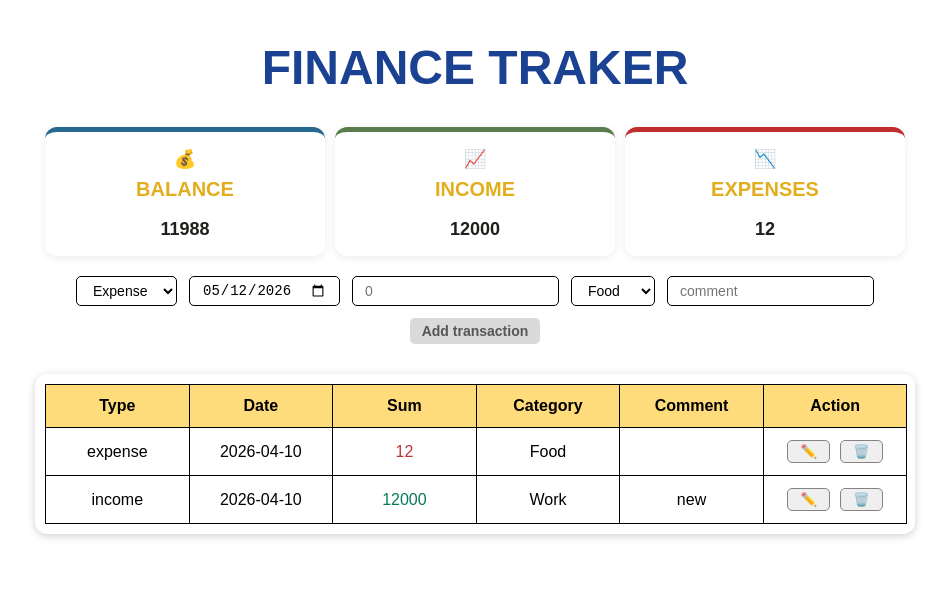
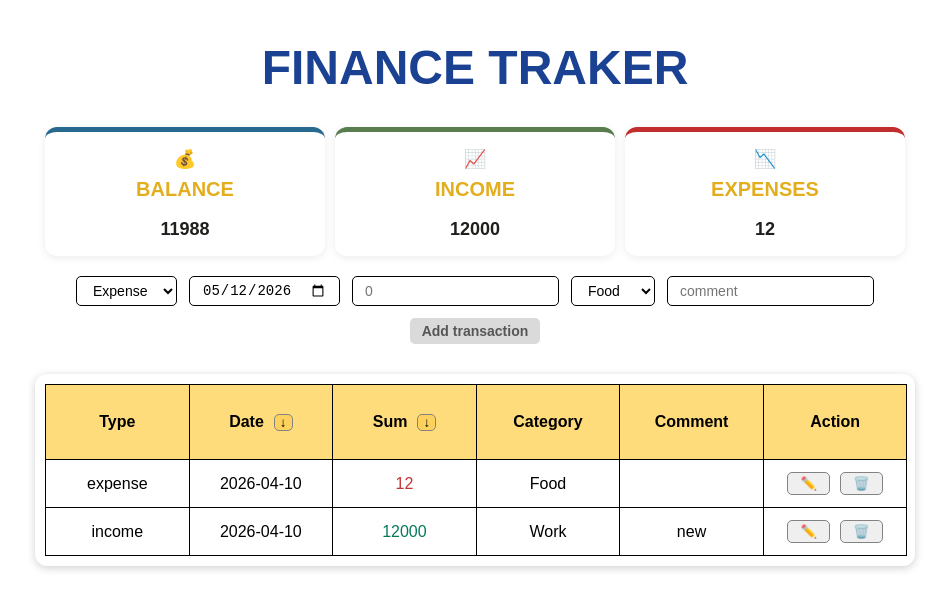
Before and after one commit to creusova/finance-tracker, a Vue app: page / in a window 1280 px wide. Shown: the top 610 px of the page, without its empty margins (165-1114 px from the left). Built offline with nearby package versions, Linux system fonts and the light colour scheme.

Commit message:
feat: add sorting

```diff
--- a/src/components/transactionForm.vue
+++ b/src/components/transactionForm.vue
@@ -48,6 +48,7 @@
     emit('add-transaction',newTransaction)
     transaction.sum = ''
     transaction.comment =''
+    transaction.date =(new Date().toISOString().split('T')[0])
   }
 
 </script>
--- a/src/components/transactionTable.vue
+++ b/src/components/transactionTable.vue
@@ -1,7 +1,8 @@
 <script setup>
+import { computed, ref } from 'vue'
 import TransactionRow from './transactionRow.vue'
 
-defineProps({
+const props = defineProps({
   transactions: {
     type: Array,
     default: () => [],
@@ -13,6 +14,62 @@ const emit=defineEmits(['delete-transaction'])
 function deleteTransaction(id){
   emit('delete-transaction',id)
 }
+
+const sortedTransaction = computed(()=>{
+  const sorted = [...props.transactions]
+  if(sortSumMethod.value ==='asc'){
+    sorted.sort((a, b) => a.sum - b.sum)
+  }
+  else if(sortSumMethod.value ==='desc'){
+    sorted.sort((a, b) => b.sum - a.sum)
+  }
+  else if(sortDateMethod.value ==='asc'){
+    sorted.sort((a, b) => new Date(a.date) - new Date(b.date))
+  }
+  else if(sortDateMethod.value ==='desc'){
+    sorted.sort((a, b) => new Date(b.date) - new Date(a.date))
+  }
+  return sorted
+})
+
+let sortSumMethod = ref('none')
+let sortDateMethod = ref('none')
+
+function sortTransaction(type){
+  if (type==='date'){
+    if (sortDateMethod.value === 'none' || sortDateMethod.value === 'desc') {
+      sortDateMethod.value = 'asc'
+      sortSumMethod.value = 'none'
+      sortIconDate.value = '↓'
+    } else {
+      sortDateMethod.value = 'desc'
+      sortSumMethod.value = 'none'
+      sortIconDate.value = '↑'
+    }
+  }
+  else if(type==='sum'){
+    if (sortSumMethod.value === 'none' || sortSumMethod.value === 'desc') {
+      sortSumMethod.value = 'asc'
+      sortDateMethod.value = 'none'
+      sortIconSum.value = '↓'
+    } else {
+      sortSumMethod.value = 'desc'
+      sortDateMethod.value = 'none'
+      sortIconSum.value = '↑'
+    }
+  }
+}
+
+const sortIconSum = computed(()=>{
+  if(sortSumMethod.value === 'none' || sortSumMethod.value === 'desc')
+    return '↓'
+  else return '↑'
+})
+const sortIconDate = computed(()=>{
+  if(sortDateMethod.value === 'none' || sortDateMethod.value === 'desc')
+    return '↓'
+  else return '↑'
+})
 </script>
 
 <template>
@@ -21,21 +78,30 @@ function deleteTransaction(id){
     <thead>
       <tr>
         <th class="table-header">Type</th>
-        <th class="table-header">Date</th>
-        <th class="table-header">Sum</th>
+        <th class="table-header">
+          <div class="sorting-cell">
+            <p>Date</p>
+            <button class="btn-sorting" @click="sortTransaction('date')"> {{ sortIconDate }}</button>
+          </div>
+        </th>
+        <th class="table-header">
+          <div class="sorting-cell">
+            <p>Sum</p>
+            <button class="btn-sorting" @click="sortTransaction('sum')"> {{ sortIconSum }}</button>
+          </div>
+        </th>
         <th class="table-header">Category</th>
         <th class="table-header">Comment</th>
         <th class="table-header">Action</th>
       </tr>
     </thead>
     <tbody class="table-body">
-        <TransactionRow v-for="transaction in transactions"
+        <TransactionRow v-for="transaction in sortedTransaction"
           :key="transaction.id"
           :transaction="transaction"
           @delete-transaction="deleteTransaction"/>
     </tbody>
     </table>
-
   </div>
 </template>
 
@@ -59,4 +125,23 @@ function deleteTransaction(id){
   text-align: center;
   border: 1px solid;
 }
+.sorting-cell{
+  display: flex;
+  justify-content: center;
+  align-items:center;
+  gap:10px;
+}
+.btn-sorting{
+  cursor: pointer;
+  border: 0.5px solid rgb(132, 131, 131);
+  border-radius: 5px;
+  padding: 0px 5px;
+  background: #fbcf58d5;
+}
+.btn-sorting:hover{
+  background: #fbe19cd5;
+}
+.btn-sorting:active{
+  transform: scale(0.98);
+}
 </style>
```
